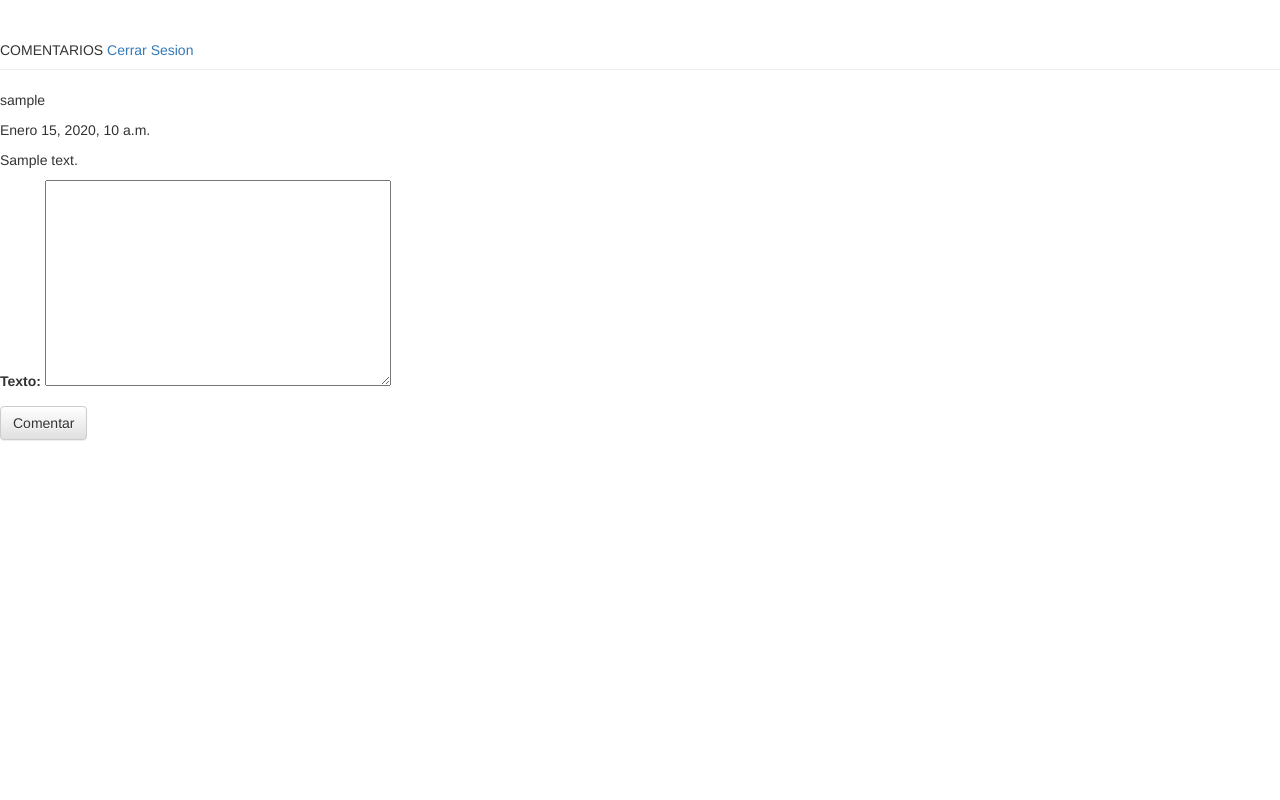
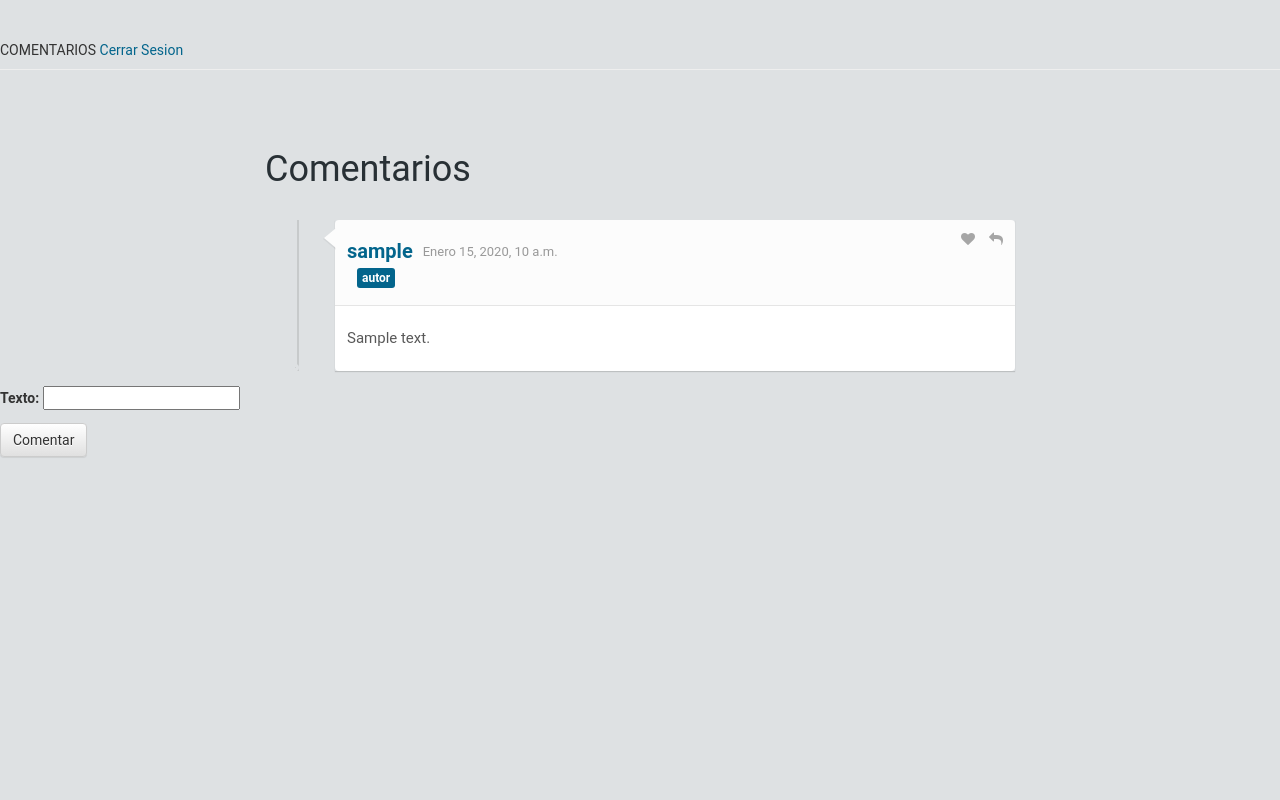
Before and after one commit to tecnicatura-villa-el-libertador/topolino, a Django app: page /comentarios/ in a window 1280 px wide. Run offline with Django 3.2, Linux system fonts and the light colour scheme; a user stored in the database is signed in; tables that the repository leaves empty hold one stand-in row (values such as "Sample post"); some libraries are stand-ins or nearby versions.

Commit message:
crear comentarios

```diff
--- a/tareas/forms.py
+++ b/tareas/forms.py
@@ -1,8 +1,11 @@
 from django import forms
 from .models import Comentario
+from pagedown.widgets import PagedownWidget
 
 # creo un formulario con el campo texto para mostrar
 class Comentarios(forms.ModelForm):
-	class Meta:
-		model= Comentario
-		fields=['texto']
+
+    texto = forms.CharField(widget=PagedownWidget(show_preview=False))
+    class Meta:
+        model = Comentario
+        fields=['texto']
--- /dev/null
+++ b/tareas/static/css/comentarios.css
@@ -0,0 +1,260 @@
+ * {
+     margin: 0;
+ 	padding: 0;
+ 	-webkit-box-sizing: border-box;
+ 	-moz-box-sizing: border-box;
+ 	box-sizing: border-box;
+ }
+
+ a {
+ 	color: #03658c;
+ 	text-decoration: none;
+ }
+
+ul {
+	list-style-type: none;
+}
+
+body {
+	font-family: 'Roboto', Arial, Helvetica, Sans-serif, Verdana;
+	background: #dee1e3;
+}
+
+/** ====================
+ * Lista de Comentarios
+ =======================*/
+.comments-container {
+	margin: 60px auto 15px;
+	width: 750px;
+}
+
+.comments-container h1 {
+	font-size: 36px;
+	color: #283035;
+	font-weight: 400;
+}
+
+.comments-container h1 a {
+	font-size: 18px;
+	font-weight: 700;
+}
+
+.comments-list {
+	margin-top: 30px;
+	position: relative;
+}
+
+/**
+ * Lineas / Detalles
+ -----------------------*/
+.comments-list:before {
+	content: '';
+	width: 2px;
+	height: 100%;
+	background: #c7cacb;
+	position: absolute;
+	left: 32px;
+	top: 0;
+}
+
+.comments-list:after {
+	content: '';
+	position: absolute;
+	background: #c7cacb;
+	bottom: 0;
+	left: 27px;
+	width: 7px;
+	height: 7px;
+	border: 3px solid #dee1e3;
+	-webkit-border-radius: 50%;
+	-moz-border-radius: 50%;
+	border-radius: 50%;
+}
+
+.reply-list:before, .reply-list:after {display: none;}
+.reply-list li:before {
+	content: '';
+	width: 60px;
+	height: 2px;
+	background: #c7cacb;
+	position: absolute;
+	top: 25px;
+	left: -55px;
+}
+
+
+.comments-list li {
+	margin-bottom: 15px;
+	display: block;
+	position: relative;
+}
+
+.comments-list li:after {
+	content: '';
+	display: block;
+	clear: both;
+	height: 0;
+	width: 0;
+}
+
+.reply-list {
+	padding-left: 88px;
+	clear: both;
+	margin-top: 15px;
+}
+/**
+ * Avatar
+ ---------------------------*/
+.comments-list .comment-avatar {
+	width: 65px;
+	height: 65px;
+	position: relative;
+	z-index: 99;
+	float: left;
+	border: 3px solid #FFF;
+	-webkit-border-radius: 4px;
+	-moz-border-radius: 4px;
+	border-radius: 4px;
+	-webkit-box-shadow: 0 1px 2px rgba(0,0,0,0.2);
+	-moz-box-shadow: 0 1px 2px rgba(0,0,0,0.2);
+	box-shadow: 0 1px 2px rgba(0,0,0,0.2);
+	overflow: hidden;
+}
+
+.comments-list .comment-avatar img {
+	width: 100%;
+	height: 100%;
+}
+
+.reply-list .comment-avatar {
+	width: 50px;
+	height: 50px;
+}
+
+.comment-main-level:after {
+	content: '';
+	width: 0;
+	height: 0;
+	display: block;
+	clear: both;
+}
+/**
+ * Caja del Comentario
+ ---------------------------*/
+.comments-list .comment-box {
+	width: 680px;
+	float: right;
+	position: relative;
+	-webkit-box-shadow: 0 1px 1px rgba(0,0,0,0.15);
+	-moz-box-shadow: 0 1px 1px rgba(0,0,0,0.15);
+	box-shadow: 0 1px 1px rgba(0,0,0,0.15);
+}
+
+.comments-list .comment-box:before, .comments-list .comment-box:after {
+	content: '';
+	height: 0;
+	width: 0;
+	position: absolute;
+	display: block;
+	border-width: 10px 12px 10px 0;
+	border-style: solid;
+	border-color: transparent #FCFCFC;
+	top: 8px;
+	left: -11px;
+}
+
+.comments-list .comment-box:before {
+	border-width: 11px 13px 11px 0;
+	border-color: transparent rgba(0,0,0,0.05);
+	left: -12px;
+}
+
+.reply-list .comment-box {
+	width: 610px;
+}
+.comment-box .comment-head {
+	background: #FCFCFC;
+	padding: 10px 12px;
+	border-bottom: 1px solid #E5E5E5;
+	overflow: hidden;
+	-webkit-border-radius: 4px 4px 0 0;
+	-moz-border-radius: 4px 4px 0 0;
+	border-radius: 4px 4px 0 0;
+}
+
+.comment-box .comment-head i {
+	float: right;
+	margin-left: 14px;
+	position: relative;
+	top: 2px;
+	color: #A6A6A6;
+	cursor: pointer;
+	-webkit-transition: color 0.3s ease;
+	-o-transition: color 0.3s ease;
+	transition: color 0.3s ease;
+}
+
+.comment-box .comment-head i:hover {
+	color: #03658c;
+}
+
+.comment-box .comment-name {
+	color: #283035;
+	font-size: 20px;
+	font-weight: 700;
+	float: left;
+	margin-right: 10px;
+}
+
+.comment-box .comment-name a {
+	color: #283035;
+}
+
+.comment-box .comment-head span {
+	float: left;
+	color: #999;
+	font-size: 13px;
+	position: relative;
+	top: 13px;
+}
+
+.comment-box .comment-content {
+	background: #FFF;
+	padding: 12px;
+	font-size: 15px;
+	color: #595959;
+	-webkit-border-radius: 0 0 4px 4px;
+	-moz-border-radius: 0 0 4px 4px;
+	border-radius: 0 0 4px 4px;
+}
+
+.comment-box .comment-name.by-author, .comment-box .comment-name.by-author a {color: #03658c;}
+.comment-box .comment-name.by-author:after {
+	content: 'autor';
+	background: #03658c;
+	color: #FFF;
+	font-size: 12px;
+	padding: 3px 5px;
+	font-weight: 700;
+	margin-left: 10px;
+	-webkit-border-radius: 3px;
+	-moz-border-radius: 3px;
+	border-radius: 3px;
+}
+
+/** =====================
+ * Responsive
+ ========================*/
+@media only screen and (max-width: 766px) {
+	.comments-container {
+		width: 480px;
+	}
+
+	.comments-list .comment-box {
+		width: 390px;
+	}
+
+	.reply-list .comment-box {
+		width: 320px;
+	}
+}
--- a/tareas/templates/tareas/base.html
+++ b/tareas/templates/tareas/base.html
@@ -5,8 +5,10 @@
      <link rel="stylesheet" href="//maxcdn.bootstrapcdn.com/bootstrap/3.2.0/css/bootstrap-theme.min.css">
      <link rel="stylesheet" href="{% static 'css/tareas.css' %}">
      <link href="https://fonts.googleapis.com/css?family=Lobster&subset=latin,latin-ext" rel="stylesheet" type="text/css">
+     {% block css %}
+     {% endblock %}
 	<title>COMENTARIOS</title>
-
+	{% block extrahead %} 	{% endblock %}
 </head>
 <body>
 
--- a/tareas/templates/tareas/comentario.html
+++ b/tareas/templates/tareas/comentario.html
@@ -1,19 +1,46 @@
 	{% extends 'tareas/base.html' %}
+{% load staticfiles %}
+    {% load markdown_deux_tags %}
+	{% block extrahead %}{{ form.media}} 	{% endblock %}
+    {% block css %}
+    <link rel="stylesheet" href="{% static 'css/comentarios.css' %}">
+    {% endblock %}
 	 {% block content %}
 
 		{% block arriba %}
+<div class="container">
+<link href="https://maxcdn.bootstrapcdn.com/font-awesome/4.6.3/css/font-awesome.min.css" rel="stylesheet" integrity="sha384-T8Gy5hrqNKT+hzMclPo118YTQO6cYprQmhrYwIiQ/3axmI1hQomh7Ud2hPOy8SP1" crossorigin="anonymous">
+	<div class="row">
+	<!-- Contenedor Principal -->
+    <div class="comments-container">
+    	<h1>Comentarios </h1>
+
+		<ul id="comments-list" class="comments-list">
+		{% for c in comentarios %}
+            <li>
+				<div class="comment-main-level">
+
+					<!-- Contenedor del Comentario -->
+					<div class="comment-box">
+						<div class="comment-head">
+							<h6 class="comment-name by-author"><a><p>{{c.usuario}}</p></a></h6>
+							<span><p>{{c.fecha}}</p></span>
+							<i class="fa fa-reply"></i>
+							<i class="fa fa-heart"></i>
+						</div>
+						<div class="comment-content"><p>{{c.texto|markdown}}</p>
+						</div>
+					</div>
+				</div>
+
+            </li>
+{% endfor %}
+        </ul>
+    </div>
+	</div>
+</div>
 
 
-		{% for c in comentarios %}
-
-
-
-		<div>
-			<p>{{c.usuario}}</p>
-			<p>{{c.fecha}}</p>
-			<p>{{c.texto}}</p>
-		</div>
-		{% endfor %}
 
 		{% endblock %}
 
--- a/topolino/settings.py
+++ b/topolino/settings.py
@@ -37,7 +37,9 @@
     'django.contrib.sessions',
     'django.contrib.messages',
     'django.contrib.staticfiles',
-    'tareas'
+    'tareas',
+	'pagedown',
+    'markdown_deux',
 ]
 
 MIDDLEWARE_CLASSES = [
@@ -120,3 +122,5 @@
 # https://docs.djangoproject.com/en/1.9/howto/static-files/
 
 STATIC_URL = '/static/'
+
+EMAIL_BACKEND = 'django.core.mail.backends.console.EmailBackend'
--- a/topolino/urls.py
+++ b/topolino/urls.py
@@ -13,7 +13,7 @@
     1. Import the include() function: from django.conf.urls import url, include
     2. Add a URL to urlpatterns:  url(r'^blog/', include('blog.urls'))
 """
-from django.conf.urls import url
+from django.conf.urls import url, include
 from django.contrib import admin
 from tareas import views
 from django.contrib.auth import views as auth_views
@@ -23,4 +23,7 @@
     url(r'^admin/', admin.site.urls),
     url(r'^comentarios/', views.comentario),
     url(r'^tareas/', views.lista_tareas),
+
+    url('^', include('django.contrib.auth.urls')),
+
 ]
```
Also changed, not shown: tareas/models.py (line endings or trailing spaces).
